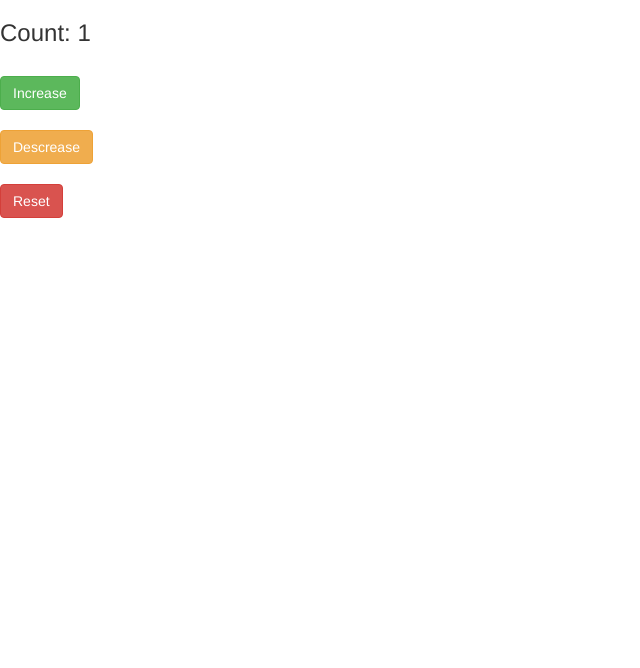
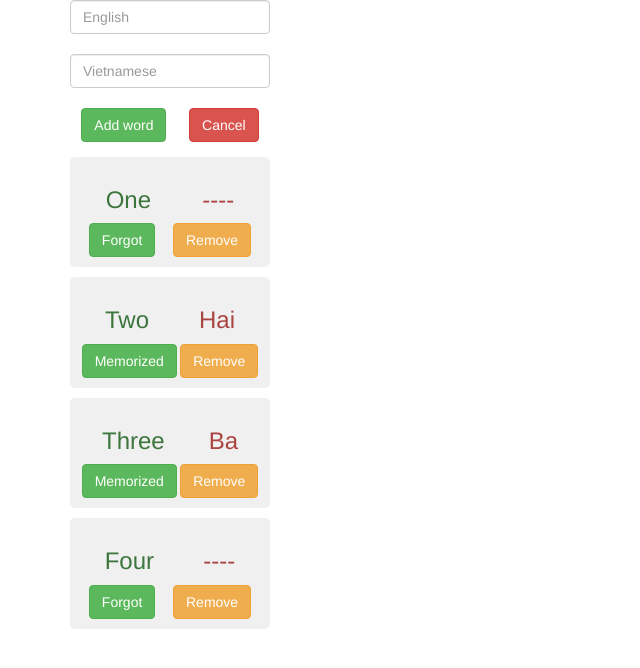
Before and after one commit to vanpho93/word1203, a React (Create React App) app: page / in a window 1280 px wide. Shown: the top 668 px of the page, without its empty margins (0-640 px from the left). Built offline with nearby package versions, Linux system fonts and the light colour scheme.

Commit message:
WordForm.js

```diff
--- a/src/App.js
+++ b/src/App.js
@@ -1,6 +1,7 @@
 import React, { Component } from 'react';
 import logo from './logo.svg';
-import { Parent } from './Parent';
+// import { Parent } from './Parent';
+import { WordForm } from './WordForm';
 import './App.css';
 
 const WORDS = [
@@ -13,7 +14,7 @@ const WORDS = [
 class App extends Component {
   constructor(props) {
     super(props);
-    this.state = { words: WORDS, txtEn: '', txtVn: '', shouldShowForm: false };
+    this.state = { words: WORDS, txtEn: '', txtVn: '', shouldShowForm: true };
     this.addWord = this.addWord.bind(this);
     this.toggleShouldShowForm = this.toggleShouldShowForm.bind(this);
   }
@@ -65,46 +66,15 @@ class App extends Component {
     )
   }
 
-  getForm() {
-    if (!this.state.shouldShowForm) return (
-      <button className="btn btn-success" onClick={this.toggleShouldShowForm}>
-        Add Word
-      </button>
-    );
+  render() {
     return (
-      <div className="form-group" style={{ width: '200px' }}>
-        <input
-          placeholder="English"
-          className="form-control"
-          onChange={evt => this.setState({ txtEn: evt.target.value })}
-        />
-        <br />
-        <input
-          placeholder="Vietnamese"
-          className="form-control"
-          onChange={evt => this.setState({ txtVn: evt.target.value })}
-        />
-        <br />
-        <div className="btn-container">
-          <button className="btn btn-success" onClick={this.addWord}>
-            Add word
-          </button>
-          <button className="btn btn-danger" onClick={this.toggleShouldShowForm}>
-            Cancel
-          </button>
-        </div>
+      <div className="App container">
+        {/* { this.getForm() }*/}
+        <WordForm shouldShowForm={this.state.shouldShowForm} />
+        { this.state.words.map(word => this.genList(word)) }
       </div>
     );
-  }
-
-  render() {
-    // return (
-    //   <div className="App container">
-    //     { this.getForm() }
-    //     { this.state.words.map(word => this.genList(word)) }
-    //   </div>
-    // );
-    return <Parent />
+    // return <Parent />
   }
 }
 
--- /dev/null
+++ b/src/WordForm.js
@@ -0,0 +1,39 @@
+import React, { Component } from 'react';
+
+export class WordForm extends Component {
+    constructor(props) {
+        super(props);
+        this.state = { txtEn: '', txtVn: '' };
+    }
+    render() {
+        if (!this.props.shouldShowForm) return (
+            <button className="btn btn-success">
+                Add Word
+            </button>
+        );
+        return (
+            <div className="form-group" style={{ width: '200px' }}>
+                <input
+                    placeholder="English"
+                    className="form-control"
+                    onChange={evt => this.setState({ txtEn: evt.target.value })}
+                />
+                <br />
+                <input
+                    placeholder="Vietnamese"
+                    className="form-control"
+                    onChange={evt => this.setState({ txtVn: evt.target.value })}
+                />
+                <br />
+                <div className="btn-container">
+                <button className="btn btn-success">
+                    Add word
+                </button>
+                <button className="btn btn-danger">
+                    Cancel
+                </button>
+                </div>
+            </div>
+        );
+    }
+}
```
